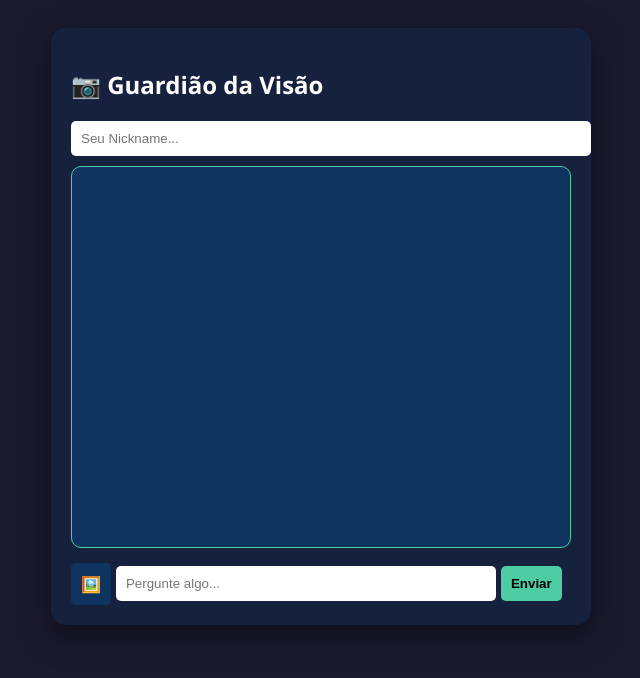
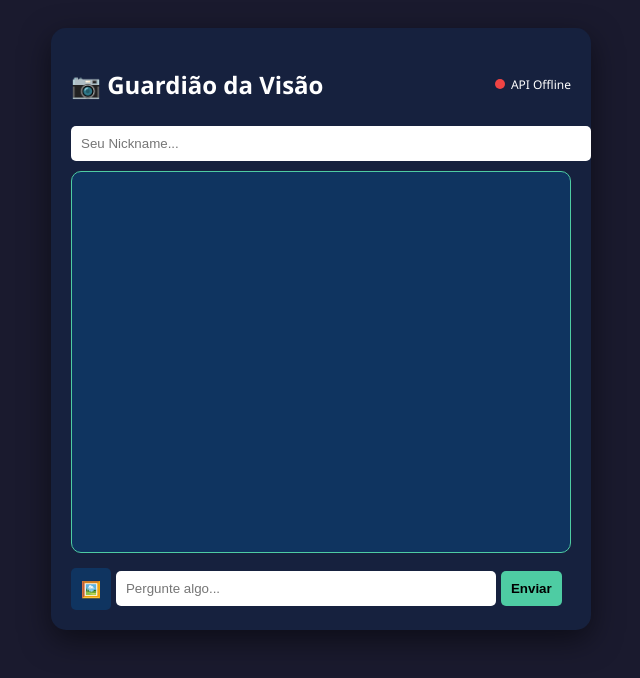
Before and after one commit to isabeladomingos09/apiagenteia, a website: page index.html in a window 1280 px wide. Shown: the whole page, without its empty margins (319-959 px from the left). Drawn offline with nearby package versions, Linux system fonts and the light colour scheme; no server answers.

Commit message:
Add files via upload

```diff
--- a/index.html
+++ b/index.html
@@ -16,12 +16,24 @@
         button { padding: 10px; background: #4ecca3; border: none; border-radius: 5px; cursor: pointer; font-weight: bold; }
         #preview-area { display: none; padding: 10px; background: #0f3460; border-radius: 5px; margin-bottom: 5px; align-items: center; gap: 10px; }
         .preview-img { height: 50px; border-radius: 5px; border: 1px solid #4ecca3; }
+
+        /* Indicador de Status (Health Check) */
+        .header-card { display: flex; justify-content: space-between; align-items: center; margin-bottom: 5px; }
+        #statusIndicator { display: flex; align-items: center; gap: 6px; font-size: 12px; }
+        #statusLight { width: 10px; height: 10px; border-radius: 50%; background-color: gray; transition: background-color 0.3s ease; }
     </style>
 </head>
 <body>
 
     <div class="game-card">
-        <h2>📷 Guardião da Visão</h2>
+        <div class="header-card">
+            <h2>📷 Guardião da Visão</h2>
+            <div id="statusIndicator">
+                <div id="statusLight"></div>
+                <span id="statusText">Verificando...</span>
+            </div>
+        </div>
+
         <input type="text" id="nickname" placeholder="Seu Nickname..." style="width: 100%; margin-bottom: 10px;">
 
         <div id="historico"></div>
@@ -43,6 +55,33 @@
 
     <script>
         const API_URL = "http://localhost:3000"; // Mude para a URL do Render em produção
+
+        // ===== HEALTH CHECK =====
+        async function verificarStatusAPI() {
+            const light = document.getElementById('statusLight');
+            const text = document.getElementById('statusText');
+
+            try {
+                const response = await fetch(`${API_URL}/api/health`);
+
+                if (response.ok) {
+                    const data = await response.json();
+                    light.style.backgroundColor = '#22c55e'; // verde
+                    text.textContent = 'Sistema Operacional';
+                    console.log('Health check:', data);
+                } else {
+                    throw new Error('Resposta não OK');
+                }
+            } catch (error) {
+                light.style.backgroundColor = '#ef4444'; // vermelho
+                text.textContent = 'API Offline';
+                console.error('Erro no health check:', error);
+            }
+        }
+
+        window.addEventListener('DOMContentLoaded', verificarStatusAPI);
+        setInterval(verificarStatusAPI, 30000); // verifica de novo a cada 30s
+        // ===== FIM HEALTH CHECK =====
 
         function mostrarPreview() {
             const file = document.getElementById("imagemUpload").files[0];
@@ -69,7 +108,6 @@
 
             if (!nick || !perg) return alert("Nickname e Pergunta são obrigatórios!");
 
-            // Interface do Usuário
             let userMsg = `<div class="msg user"><b>Você:</b><br>${perg}`;
             if (fileInput.files[0]) {
                 userMsg += `<br><img src="${document.getElementById("img-preview").src}" class="chat-img">`;
@@ -77,7 +115,6 @@
             userMsg += `</div>`;
             hist.innerHTML += userMsg;
 
-            // Preparar Dados (FormData para arquivos)
             const formData = new FormData();
             formData.append("nickname", nick);
             formData.append("pergunta", perg);
```
Also changed, not shown: server.js (+31 -1 lines).
